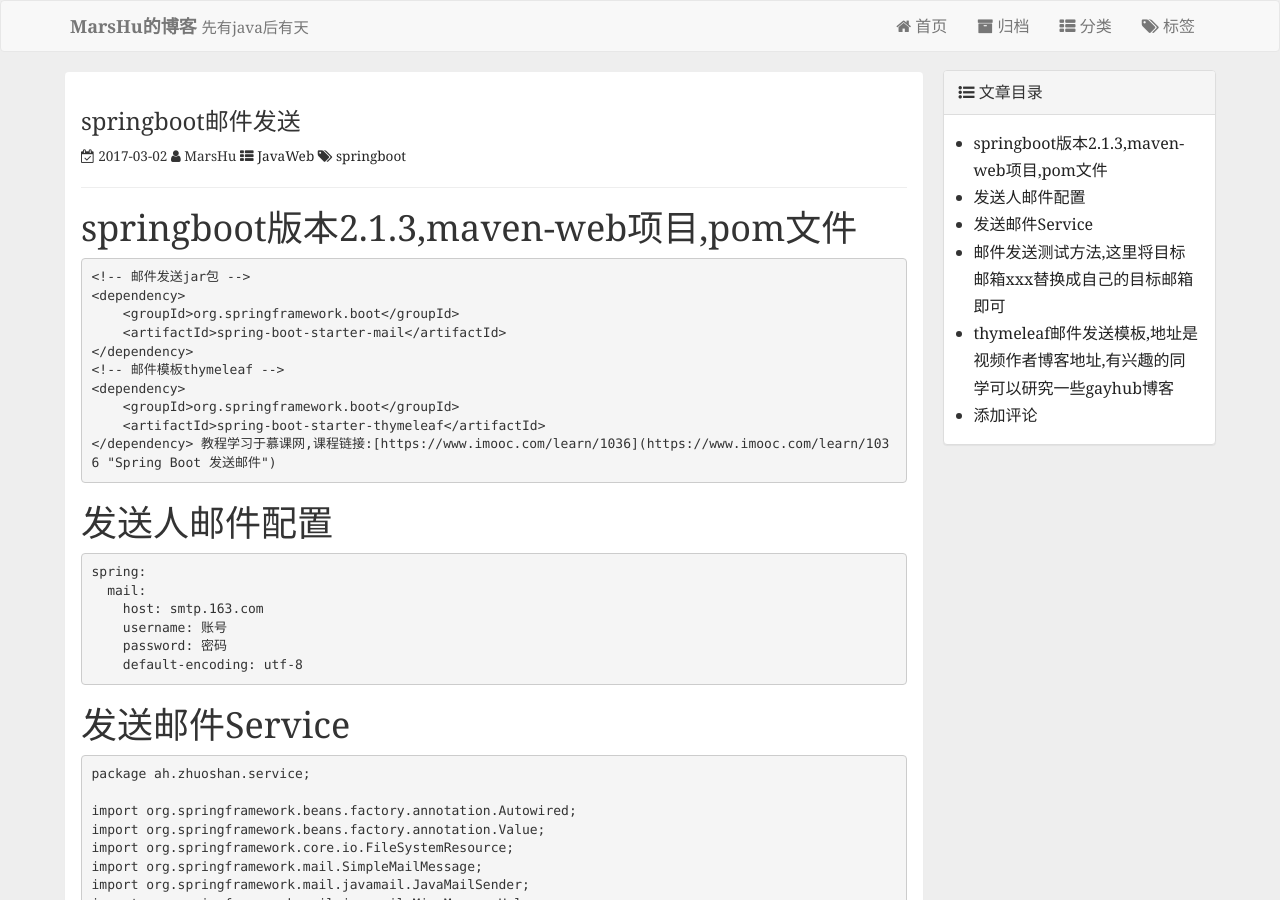
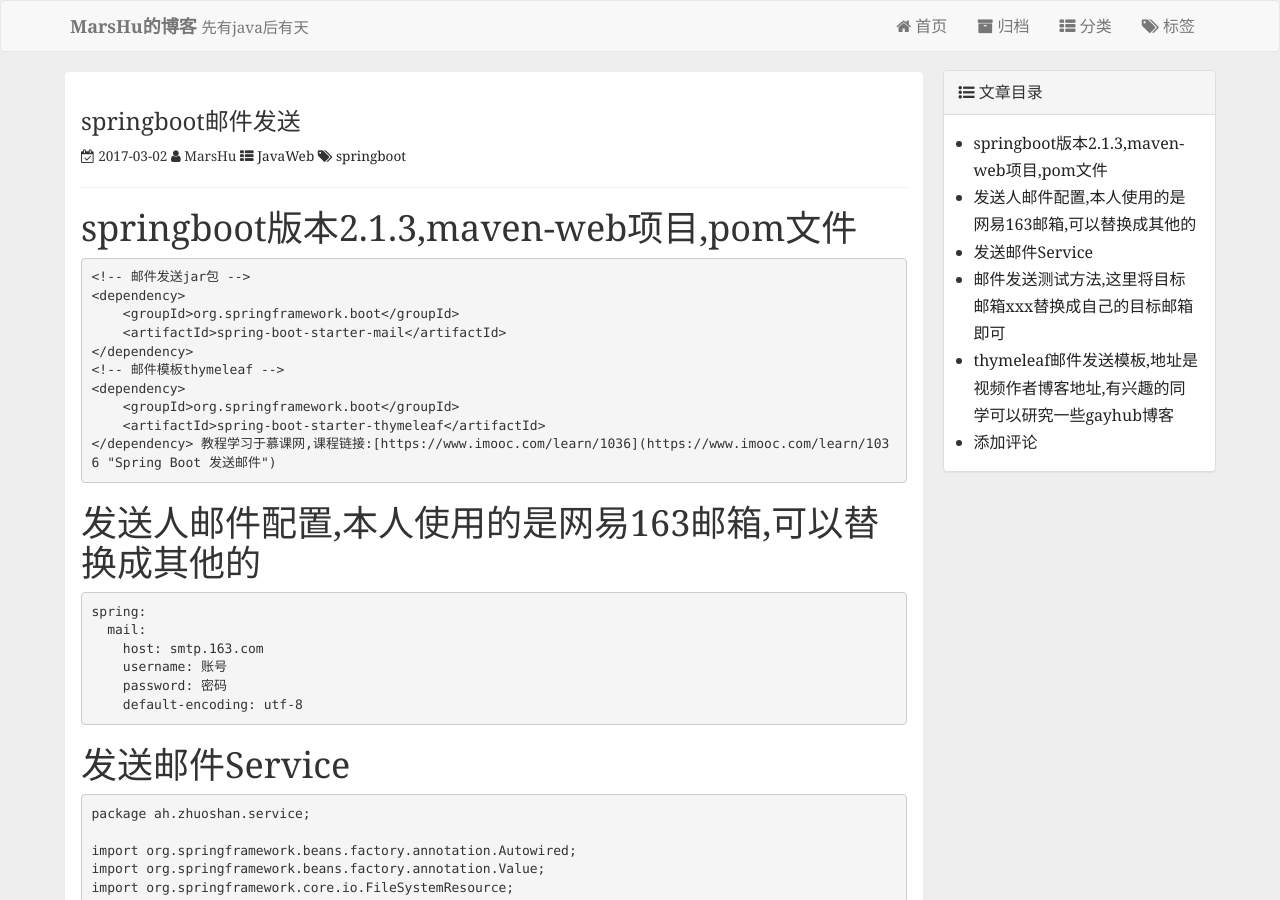
Before and after one commit to marshucheng1/marshucheng1.github.io, a Jekyll site: the page built from _posts/2017-03-02-springboot-mail.md, in a window 1280 px wide and 900 px high. Built offline with Jekyll 4.4.1, drawn with Linux system fonts in a browser that asks for light colours; comment, search, counter and statistics services are not loaded.

Commit message:
Update 2017-03-02-springboot-mail.md

```diff
--- a/_posts/2017-03-02-springboot-mail.md
+++ b/_posts/2017-03-02-springboot-mail.md
@@ -27,7 +27,7 @@ author: MarsHu
 
 
 
-# 发送人邮件配置 #
+# 发送人邮件配置,本人使用的是网易163邮箱,可以替换成其他的 #
 	spring:
 	  mail:
 	    host: smtp.163.com
```
